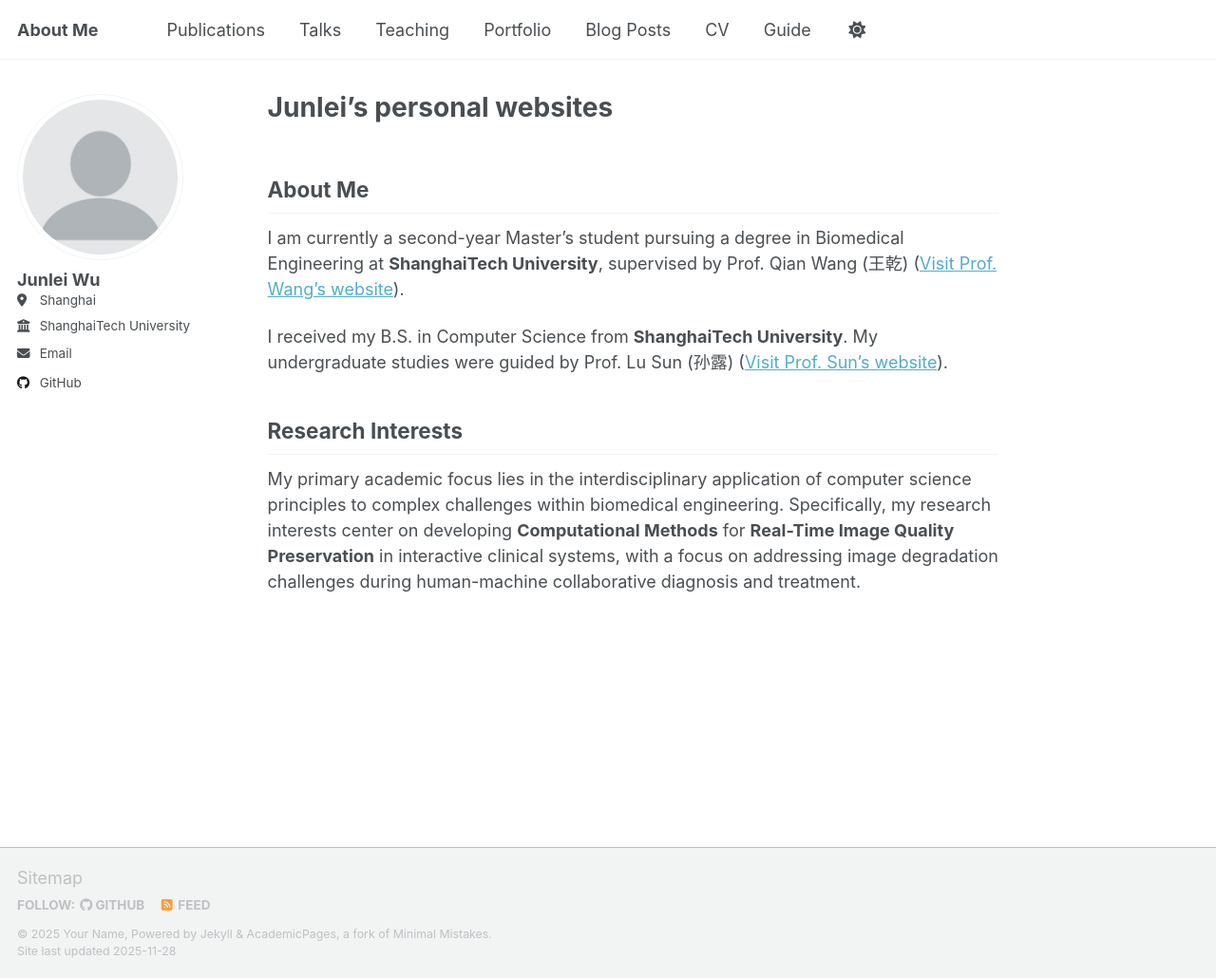
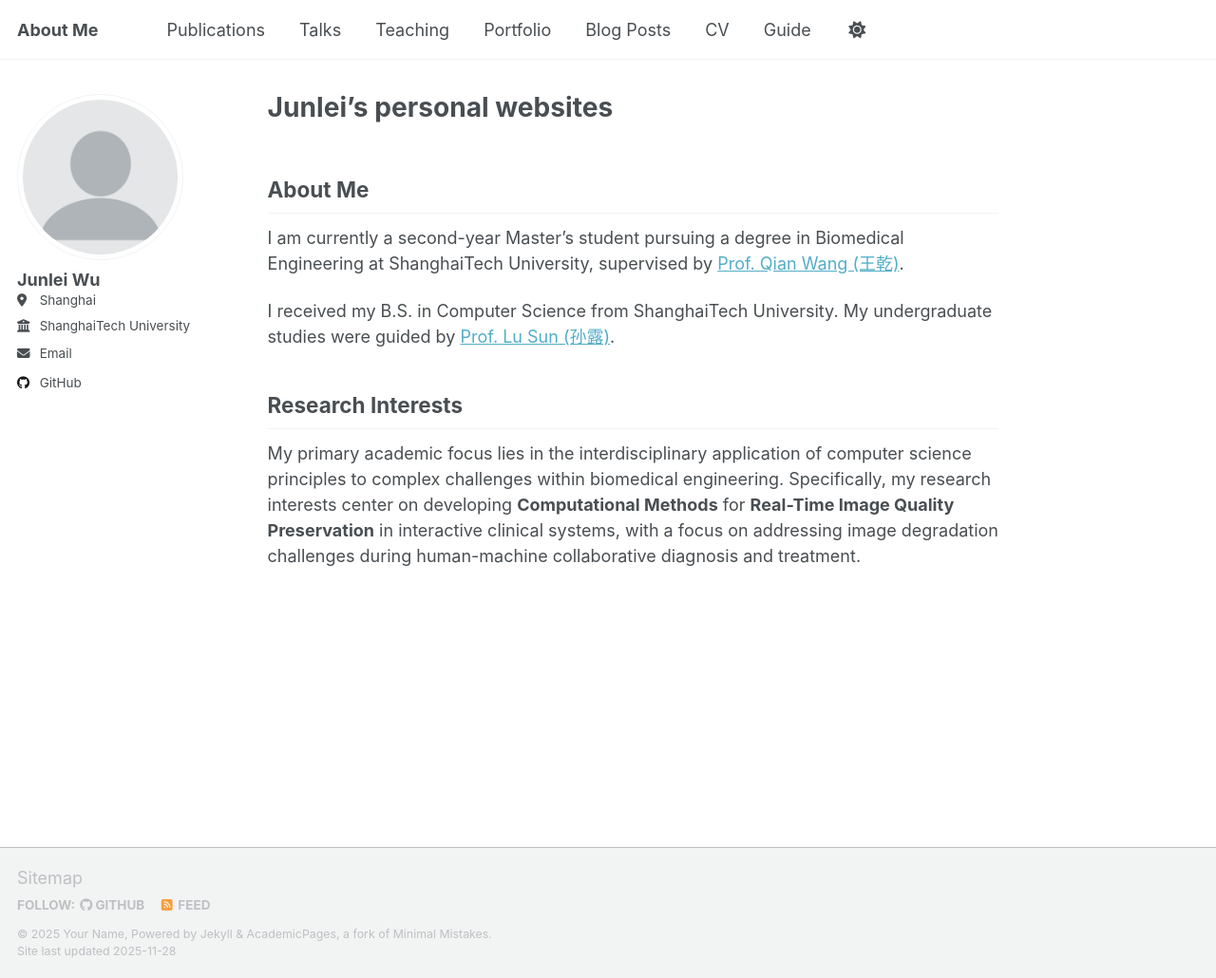
Before and after one commit to 5Junl/5Junl.github.io, a Jekyll site: the page built from _pages/about.md, in a window 1280 px wide and 1030 px high. Shown: the whole window at 95% size. Built offline with Jekyll 4.4.1, drawn with Linux system fonts in a browser that asks for light colours; a script that is not in the unit is left out.

Commit message:
Simplify formatting in about.md
Removed markdown formatting from professor names and links.

```diff
--- a/_pages/about.md
+++ b/_pages/about.md
@@ -9,9 +9,9 @@ redirect_from:
 
 ## About Me
 
-I am currently a second-year Master's student pursuing a degree in Biomedical Engineering at **ShanghaiTech University**, supervised by Prof. Qian Wang (王乾) ([Visit Prof. Wang's website](https://qianwang.space/)).
+I am currently a second-year Master's student pursuing a degree in Biomedical Engineering at ShanghaiTech University, supervised by [Prof. Qian Wang (王乾)](https://qianwang.space/).
 
-I received my B.S. in Computer Science from **ShanghaiTech University**. My undergraduate studies were guided by Prof. Lu Sun (孙露) ([Visit Prof. Sun's website](https://lusun912.github.io/)).
+I received my B.S. in Computer Science from ShanghaiTech University. My undergraduate studies were guided by [Prof. Lu Sun (孙露)](https://lusun912.github.io/).
 
 ## Research Interests
 
```
